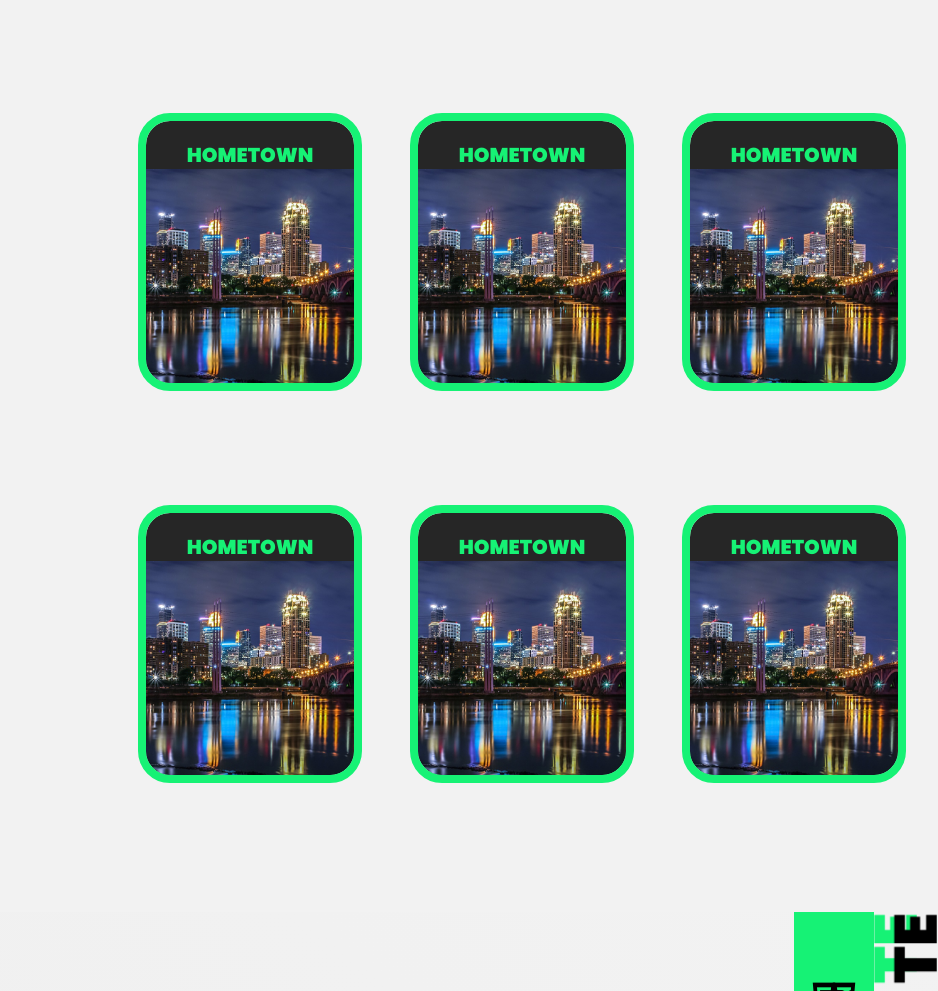
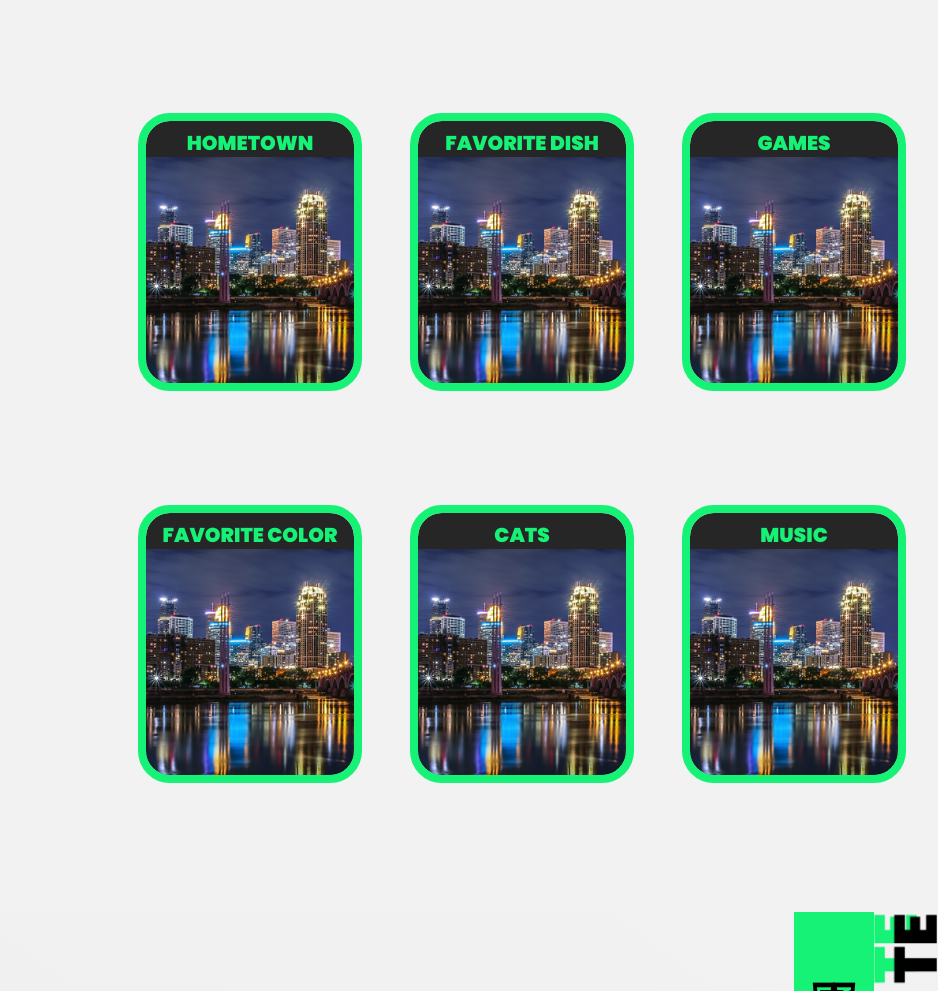
Before and after one commit to terrellturner/Terrell-Turner-Portfolio, a website built with Vite: page index.html in a window 1280 px wide. Shown: the part 960-1951 px from the top of the page, 342-1280 px from the left. Built offline with nearby package versions, Linux system fonts and the light colour scheme.

Commit message:
About Me card titles

```diff
--- a/index.html
+++ b/index.html
@@ -105,13 +105,45 @@
 
       </div>
       <ul id="about-me-cards"
-        class="grid h-full grid-flow-col-dense gap-8 px-12 my-6 overflow-x-scroll md:gap-0 scrollbar-track-off-white scrollbar-thumb-light-green snap-x md:px-2 md:grid-cols-6 md:grid-rows-2 scroll-smooth">
+        class="grid h-full grid-flow-col-dense gap-8 my-6 overflow-x-scroll md:gap-0 px-14 scrollbar-track-off-white scrollbar-thumb-light-green snap-x md:px-2 md:grid-cols-6 md:grid-rows-2 scroll-smooth">
         <li
           class="w-64 p-4 m-auto md:w-full md:h-3/4 snap-center h-80 md:col-span-2 max-w-about-card max-h-80 card-container">
           <div id="hometown-card" class="relative w-full h-full p-2 rounded-3xl card-content">
             <div
-              class="absolute top-0 bottom-0 left-0 right-0 w-full h-full py-5 overflow-hidden outline-none justify-items-stretch outline-8 outline-light-green outline-offset-0 card-front bg-dark-grey rounded-3xl">
+              class="absolute top-0 bottom-0 left-0 right-0 w-full h-full py-2 overflow-hidden outline-none justify-items-stretch outline-8 outline-light-green outline-offset-0 card-front bg-dark-grey rounded-3xl">
               <h6 class="block mx-auto text-2xl font-black text-center md:text-xl text-light-green">HOMETOWN</h6>
+              <span class="inline-block object-cover w-full h-full bg-cover bg-minneapolis"></span>
+            </div>
+            <div
+              class="absolute top-0 bottom-0 left-0 right-0 grid content-center w-full h-full text-center outline-none rounded-3xl card-back bg-off-white outline-8 outline-dark-green outline-offset-0">
+              <p>I love Minneapolis!</p>
+              <p>Don't you?</p>
+            </div>
+          </div>
+        </li>
+        <li
+          class="w-64 p-4 m-auto md:w-full md:h-3/4 snap-center h-80 md:col-span-2 max-w-about-card max-h-80 card-container">
+          <div id="color-card" class="relative w-full h-full p-2 rounded-3xl card-content">
+            <div
+              class="absolute top-0 bottom-0 left-0 right-0 w-full h-full py-2 overflow-hidden outline-none justify-items-stretch outline-8 outline-light-green outline-offset-0 card-front bg-dark-grey rounded-3xl">
+              <h6 class="block px-4 mx-auto text-2xl font-black text-center md:text-xl text-light-green">FAVORITE COLOR
+              </h6>
+              <span class="inline-block object-cover w-full h-full bg-cover bg-minneapolis"></span>
+            </div>
+            <div
+              class="absolute top-0 bottom-0 left-0 right-0 grid content-center w-full h-full text-center outline-none rounded-3xl card-back bg-off-white outline-8 outline-dark-green outline-offset-0">
+              <p>I love Minneapolis!</p>
+              <p>Don't you?</p>
+            </div>
+          </div>
+        </li>
+        <li
+          class="w-64 p-4 m-auto md:w-full md:h-3/4 snap-center h-80 md:col-span-2 max-w-about-card max-h-80 card-container">
+          <div id="games-card" class="relative w-full h-full p-2 rounded-3xl card-content">
+            <div
+              class="absolute top-0 bottom-0 left-0 right-0 w-full h-full py-2 overflow-hidden outline-none justify-items-stretch outline-8 outline-light-green outline-offset-0 card-front bg-dark-grey rounded-3xl">
+              <h6 class="block px-4 mx-auto text-2xl font-black text-center md:text-xl text-light-green">FAVORITE DISH
+              </h6>
               <span class="inline-block object-cover w-full h-full bg-cover bg-minneapolis"></span>
             </div>
             <div
@@ -125,8 +157,8 @@
           class="w-64 p-4 m-auto md:w-full md:h-3/4 snap-center h-80 md:col-span-2 max-w-about-card max-h-80 card-container">
           <div id="hometown-card" class="relative w-full h-full p-2 rounded-3xl card-content">
             <div
-              class="absolute top-0 bottom-0 left-0 right-0 w-full h-full py-5 overflow-hidden outline-none justify-items-stretch outline-8 outline-light-green outline-offset-0 card-front bg-dark-grey rounded-3xl">
-              <h6 class="block mx-auto text-2xl font-black text-center md:text-xl text-light-green">HOMETOWN</h6>
+              class="absolute top-0 bottom-0 left-0 right-0 w-full h-full py-2 overflow-hidden outline-none justify-items-stretch outline-8 outline-light-green outline-offset-0 card-front bg-dark-grey rounded-3xl">
+              <h6 class="block mx-auto text-2xl font-black text-center md:text-xl text-light-green">CATS</h6>
               <span class="inline-block object-cover w-full h-full bg-cover bg-minneapolis"></span>
             </div>
             <div
@@ -140,8 +172,9 @@
           class="w-64 p-4 m-auto md:w-full md:h-3/4 snap-center h-80 md:col-span-2 max-w-about-card max-h-80 card-container">
           <div id="hometown-card" class="relative w-full h-full p-2 rounded-3xl card-content">
             <div
-              class="absolute top-0 bottom-0 left-0 right-0 w-full h-full py-5 overflow-hidden outline-none justify-items-stretch outline-8 outline-light-green outline-offset-0 card-front bg-dark-grey rounded-3xl">
-              <h6 class="block mx-auto text-2xl font-black text-center md:text-xl text-light-green">HOMETOWN</h6>
+              class="absolute top-0 bottom-0 left-0 right-0 w-full h-full py-2 overflow-hidden outline-none justify-items-stretch outline-8 outline-light-green outline-offset-0 card-front bg-dark-grey rounded-3xl">
+              <h6 class="block mx-auto text-2xl font-black text-center md:text-xl text-light-green">GAMES</h6>
+
               <span class="inline-block object-cover w-full h-full bg-cover bg-minneapolis"></span>
             </div>
             <div
@@ -155,38 +188,8 @@
           class="w-64 p-4 m-auto md:w-full md:h-3/4 snap-center h-80 md:col-span-2 max-w-about-card max-h-80 card-container">
           <div id="hometown-card" class="relative w-full h-full p-2 rounded-3xl card-content">
             <div
-              class="absolute top-0 bottom-0 left-0 right-0 w-full h-full py-5 overflow-hidden outline-none justify-items-stretch outline-8 outline-light-green outline-offset-0 card-front bg-dark-grey rounded-3xl">
-              <h6 class="block mx-auto text-2xl font-black text-center md:text-xl text-light-green">HOMETOWN</h6>
-              <span class="inline-block object-cover w-full h-full bg-cover bg-minneapolis"></span>
-            </div>
-            <div
-              class="absolute top-0 bottom-0 left-0 right-0 grid content-center w-full h-full text-center outline-none rounded-3xl card-back bg-off-white outline-8 outline-dark-green outline-offset-0">
-              <p>I love Minneapolis!</p>
-              <p>Don't you?</p>
-            </div>
-          </div>
-        </li>
-        <li
-          class="w-64 p-4 m-auto md:w-full md:h-3/4 snap-center h-80 md:col-span-2 max-w-about-card max-h-80 card-container">
-          <div id="hometown-card" class="relative w-full h-full p-2 rounded-3xl card-content">
-            <div
-              class="absolute top-0 bottom-0 left-0 right-0 w-full h-full py-5 overflow-hidden outline-none justify-items-stretch outline-8 outline-light-green outline-offset-0 card-front bg-dark-grey rounded-3xl">
-              <h6 class="block mx-auto text-2xl font-black text-center md:text-xl text-light-green">HOMETOWN</h6>
-              <span class="inline-block object-cover w-full h-full bg-cover bg-minneapolis"></span>
-            </div>
-            <div
-              class="absolute top-0 bottom-0 left-0 right-0 grid content-center w-full h-full text-center outline-none rounded-3xl card-back bg-off-white outline-8 outline-dark-green outline-offset-0">
-              <p>I love Minneapolis!</p>
-              <p>Don't you?</p>
-            </div>
-          </div>
-        </li>
-        <li
-          class="w-64 p-4 m-auto md:w-full md:h-3/4 snap-center h-80 md:col-span-2 max-w-about-card max-h-80 card-container">
-          <div id="hometown-card" class="relative w-full h-full p-2 rounded-3xl card-content">
-            <div
-              class="absolute top-0 bottom-0 left-0 right-0 w-full h-full py-5 overflow-hidden outline-none justify-items-stretch outline-8 outline-light-green outline-offset-0 card-front bg-dark-grey rounded-3xl">
-              <h6 class="block mx-auto text-2xl font-black text-center md:text-xl text-light-green">HOMETOWN</h6>
+              class="absolute top-0 bottom-0 left-0 right-0 w-full h-full py-2 overflow-hidden outline-none justify-items-stretch outline-8 outline-light-green outline-offset-0 card-front bg-dark-grey rounded-3xl">
+              <h6 class="block mx-auto text-2xl font-black text-center md:text-xl text-light-green">MUSIC</h6>
               <span class="inline-block object-cover w-full h-full bg-cover bg-minneapolis"></span>
             </div>
             <div
```
